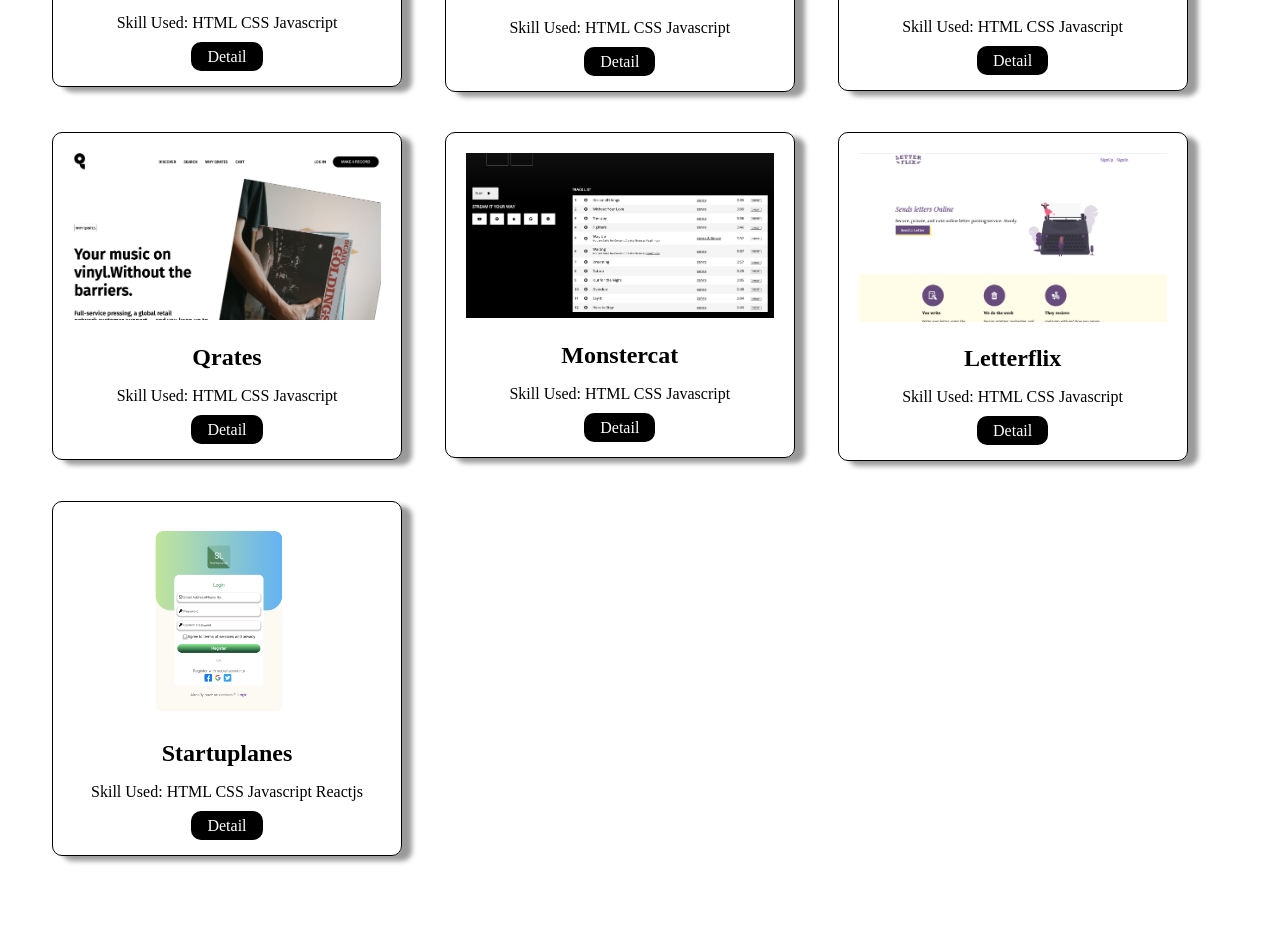
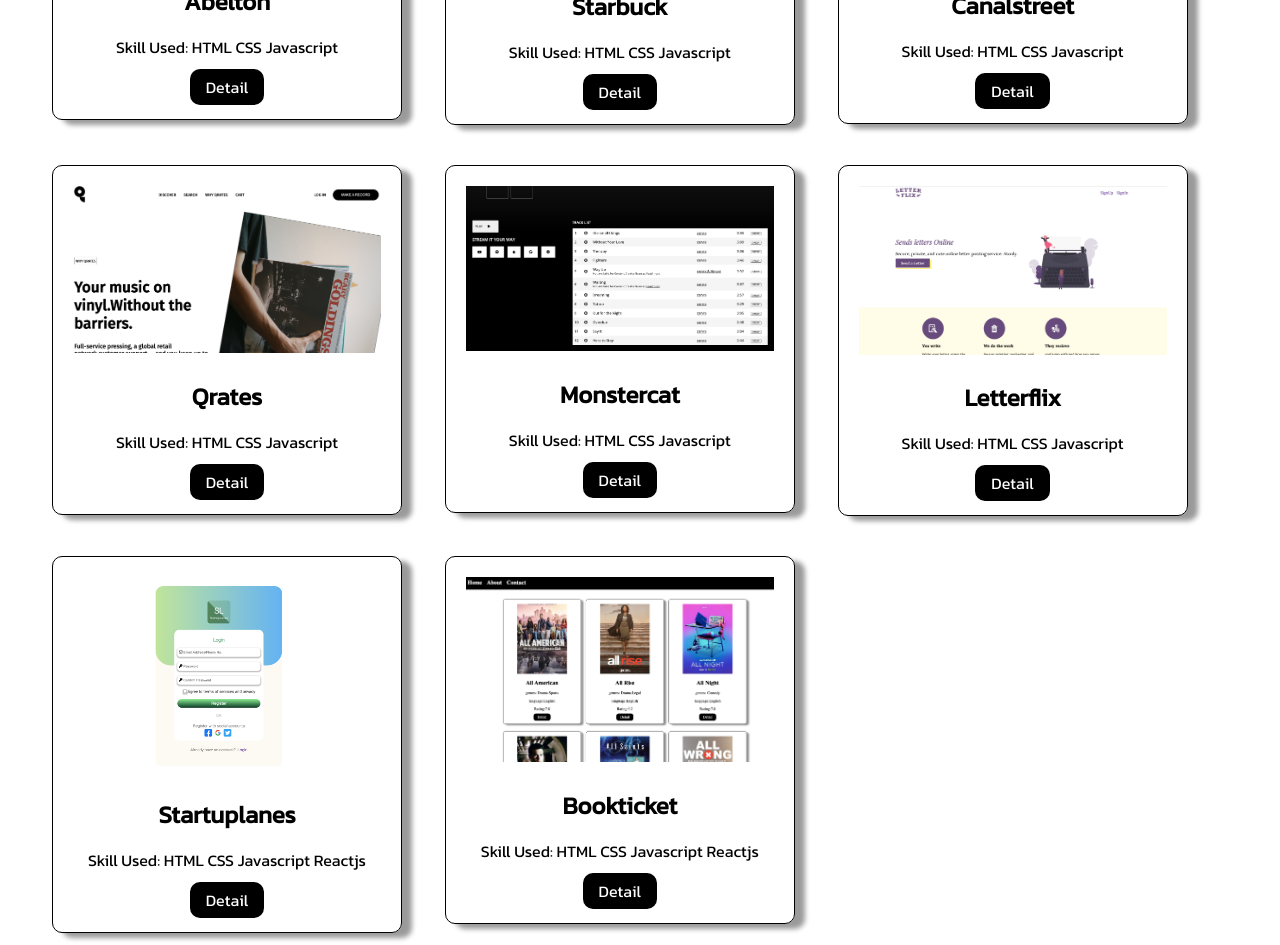
Before and after one commit to ansariazaz/portfolio, a React (Create React App) app: page /Projects in a window 1280 px wide. Shown: the part 380-1325 px from the top of the page. Before the commit the page ends 1248 px from the top, so only its background shows below. Built offline with nearby package versions, Linux system fonts and the light colour scheme.

Commit message:
add project

```diff
--- a/public/index.html
+++ b/public/index.html
@@ -1,20 +1,23 @@
 <!DOCTYPE html>
 <html lang="en">
   <head>
+    <link rel="preconnect" href="https://fonts.googleapis.com">
+<link rel="preconnect" href="https://fonts.gstatic.com" crossorigin>
+<link href="https://fonts.googleapis.com/css2?family=Kanit&display=swap" rel="stylesheet">
     <meta charset="utf-8" />
-    <link rel="icon" href="%PUBLIC_URL%/favicon.ico" />
+    <!-- <link rel="icon" href="%PUBLIC_URL%/favicon.ico" /> -->
     <meta name="viewport" content="width=device-width, initial-scale=1" />
     <meta name="theme-color" content="#000000" />
     <meta
       name="description"
       content="Web site created using create-react-app"
     />
-    <link rel="apple-touch-icon" href="%PUBLIC_URL%/logo192.png" />
+    <!-- <link rel="apple-touch-icon" href="%PUBLIC_URL%/logo192.png" /> -->
     <!--
       manifest.json provides metadata used when your web app is installed on a
       user's mobile device or desktop. See https://developers.google.com/web/fundamentals/web-app-manifest/
     -->
-    <link rel="manifest" href="%PUBLIC_URL%/manifest.json" />
+
     <!--
       Notice the use of %PUBLIC_URL% in the tags above.
       It will be replaced with the URL of the `public` folder during the build.
@@ -24,7 +27,7 @@
       work correctly both with client-side routing and a non-root public URL.
       Learn how to configure a non-root public URL by running `npm run build`.
     -->
-    <title>React App</title>
+    <title>Portfolio</title>
   </head>
   <body>
     <noscript>You need to enable JavaScript to run this app.</noscript>
--- a/src/data/projectData.js
+++ b/src/data/projectData.js
@@ -5,6 +5,7 @@
 import img5 from '../images/img5.png'
 import img6 from '../images/img6.png'
 import img7 from '../images/img7.png'
+import img8 from '../images/img8.png'
 
 
 
@@ -66,6 +67,14 @@
     images:img7,
     link:"https://startuplanes.netlify.app/",
   },
+  {
+    id: "Bookticket",
+    title: "Bookticket",
+    description: "This is my eight project.I made this project while for a client",
+    skills: ["HTML", "CSS", "Javascript","Reactjs"],
+    images:img8,
+    link:"https://bookticket.netlify.app/",
+  },
 ];
 
 
--- a/src/index.css
+++ b/src/index.css
@@ -1,5 +1,6 @@
 body{
     margin: 0px;
+    font-family: 'Kanit', sans-serif;
 }
 .navbar{
 width: 100%;
@@ -248,6 +249,7 @@
     font-size: 16px;
     border: 0px;
     margin-top: 24px;
+    cursor: pointer;
 }
 .btn:hover{
     background-color: rgba(0, 0, 0, 0.664);
```
Also changed, not shown: src/images/img8.png (added).
